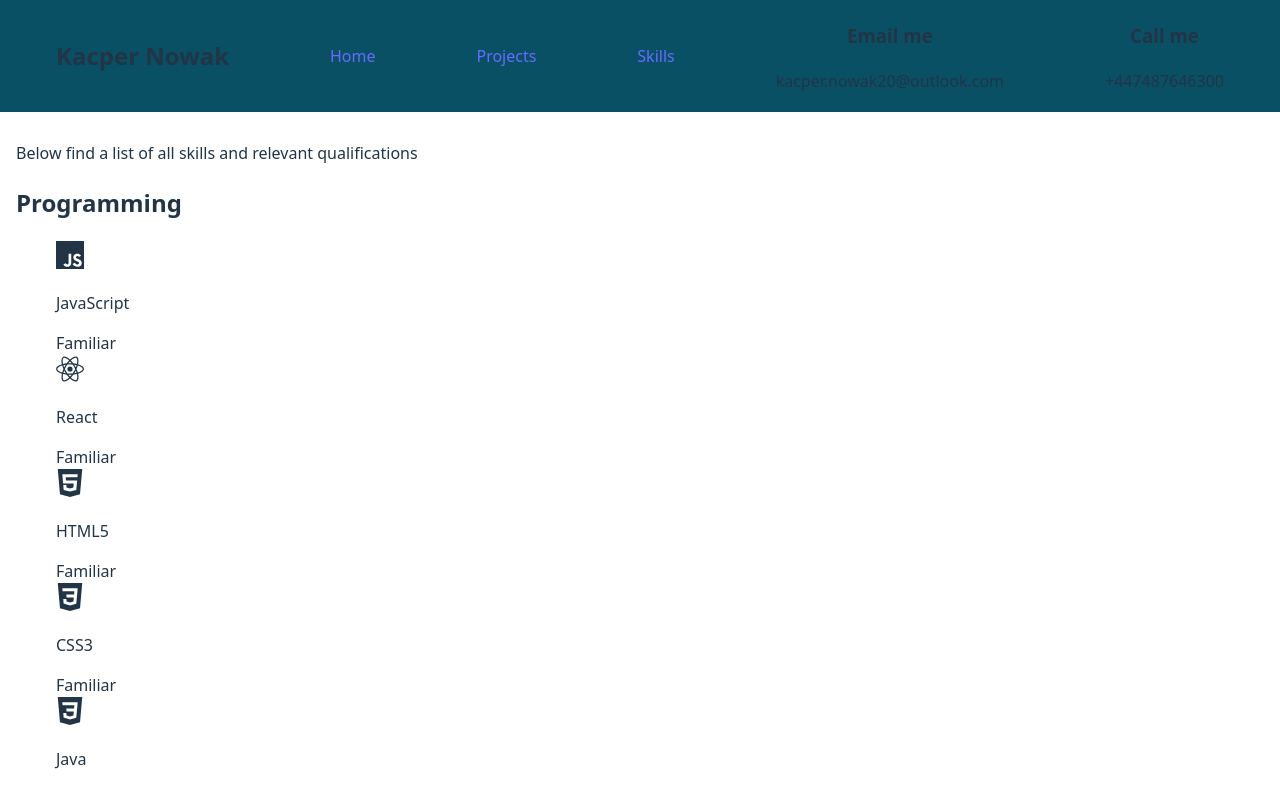
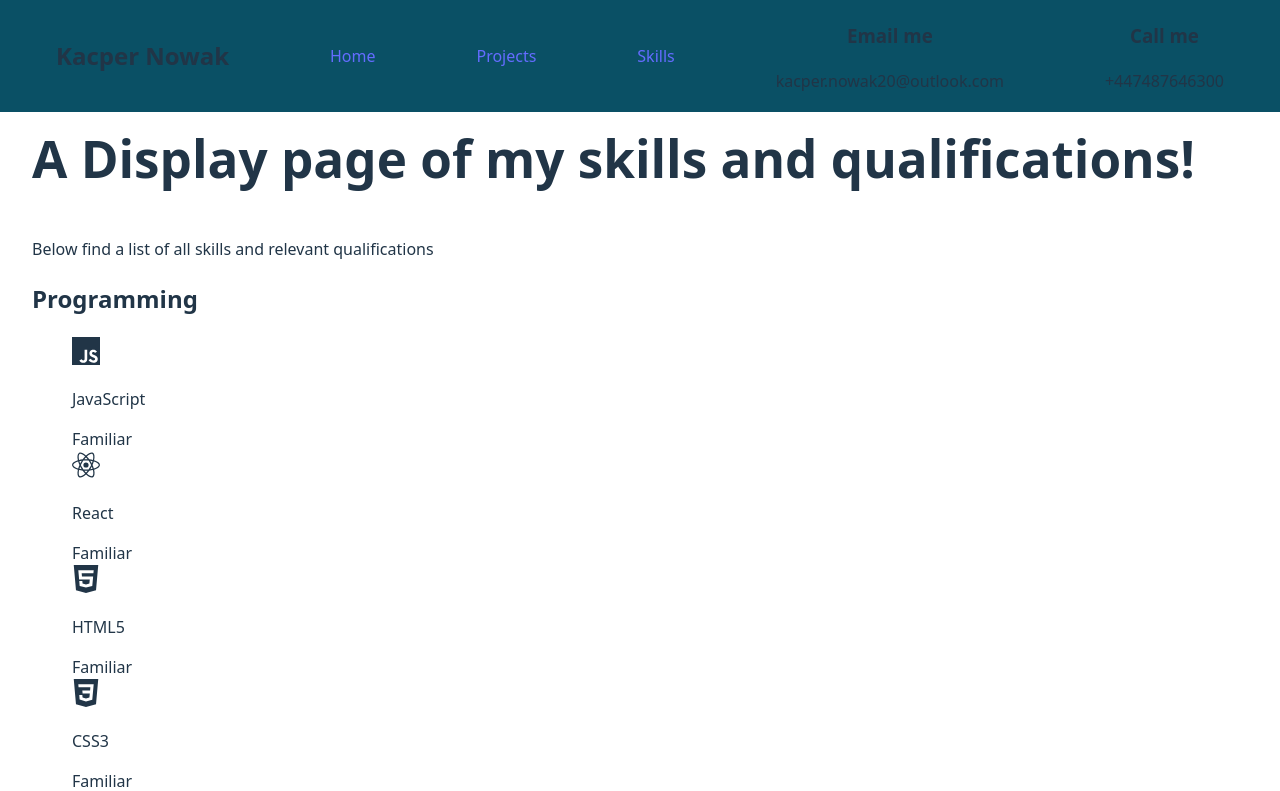
Before and after one commit to KacperProg/React-Portfolio-Site, a React (Vite) app: page /skills in a window 1280 px wide. Shown: the top 791 px of the page. Built offline with nearby package versions, Linux system fonts and the light colour scheme; the HTML template or start-up script is replaced by a standard one.

Commit message:
Begun adding CSS to skills page

```diff
--- /dev/null
+++ b/src/Pages/Skills.css
@@ -0,0 +1,5 @@
+.title {
+    display: flex;
+    align-content: center;
+    margin-top: 4rem;
+}
--- a/src/Pages/Skills.jsx
+++ b/src/Pages/Skills.jsx
@@ -1,12 +1,16 @@
 import {progLang, spokenLang, tools, softSkills, certification} from '../data/skills';
+import "./Skills.css";
 
 // Skills mapped from dictionaries and lists/arrays created in skills.js for easier updating methodology
 
 function Skills() {
     return(
-        <div style={{ padding: `1rem`}}>
-            <h1>Skills</h1>
+        <div style={{ padding: "2rem"}}>
+            <div className='title'>
+                <h1>A Display page of my skills and qualifications!</h1>
+            </div>
                 <p>Below find a list of all skills and relevant qualifications</p>
+            <div>
                 <h2>Programming</h2>
                 <ul>                           {/* fake error*/}
                     {progLang.map(({ name, level, logo: Icon }) => (
@@ -50,6 +54,7 @@ function Skills() {
                     ))}
                 </ul>
             </div>
+        </div>
     );
 }
 
```
Lines whose indentation alone changed are shown as unchanged.
